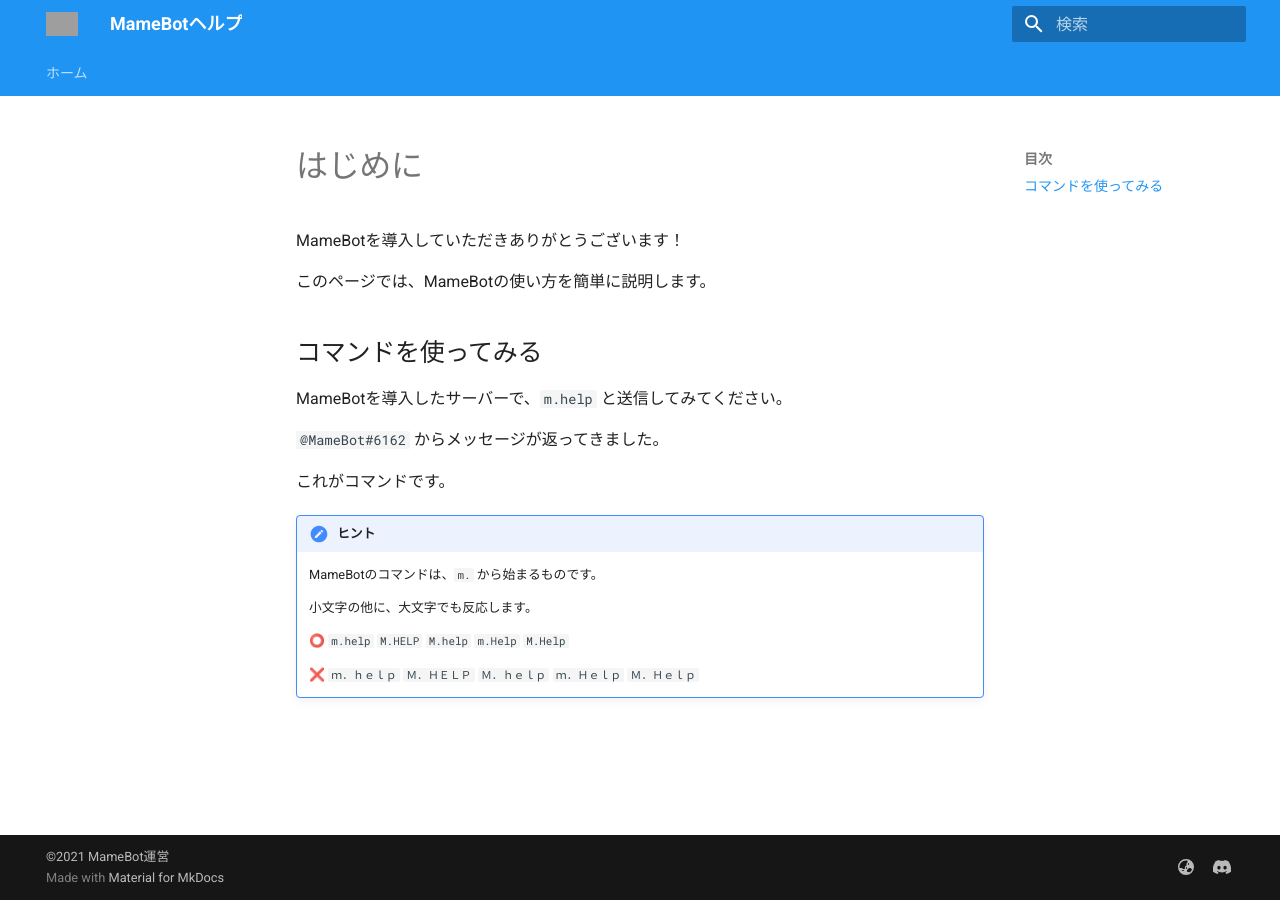
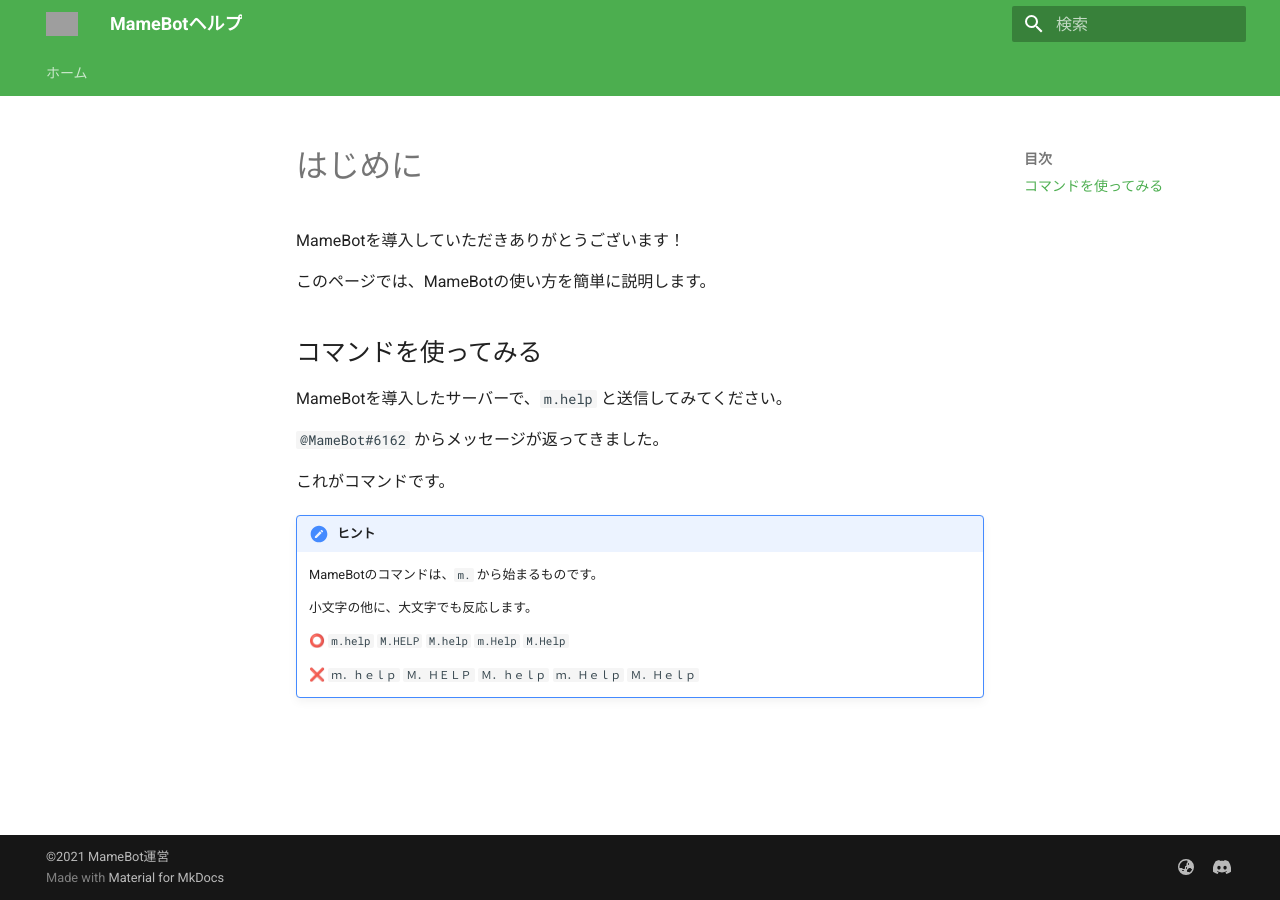
Before and after one commit to Khsmty/MameBot-Help, an MkDocs documentation site: the page built from docs/getting-started.md, in a window 1280 px wide. Built offline with MkDocs 1.6.1 and Material for MkDocs 9.7.7, drawn with Linux system fonts in a browser that asks for light colours; grey boxes are pictures that could not be loaded.

Commit message:
色変更

```diff
--- a/mkdocs.yml
+++ b/mkdocs.yml
@@ -11,8 +11,8 @@
   logo: https://media.mamebot.gq/icon-r-500px.png
   favicon: https://media.mamebot.gq/icon-r-100px.png
   palette:
-    primary: blue
-    accent: indigo
+    primary: green
+    accent: light green
 
 markdown_extensions:
   - admonition
```
